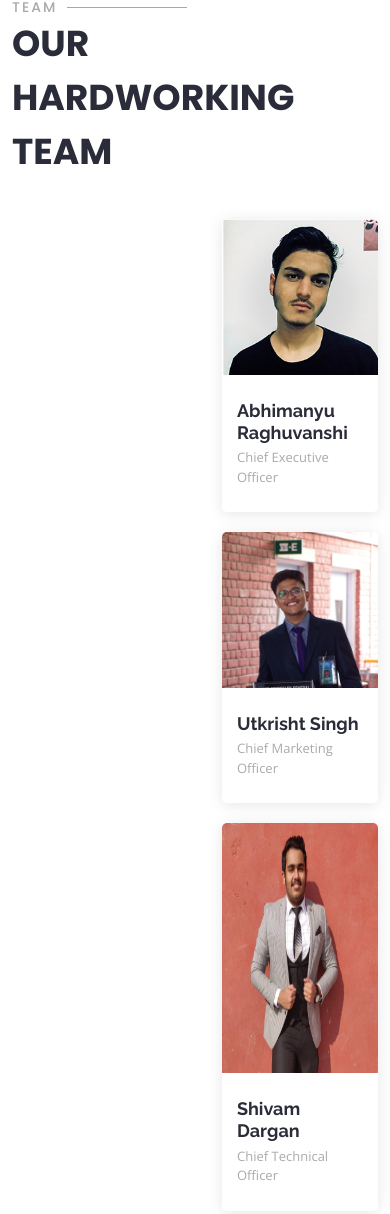
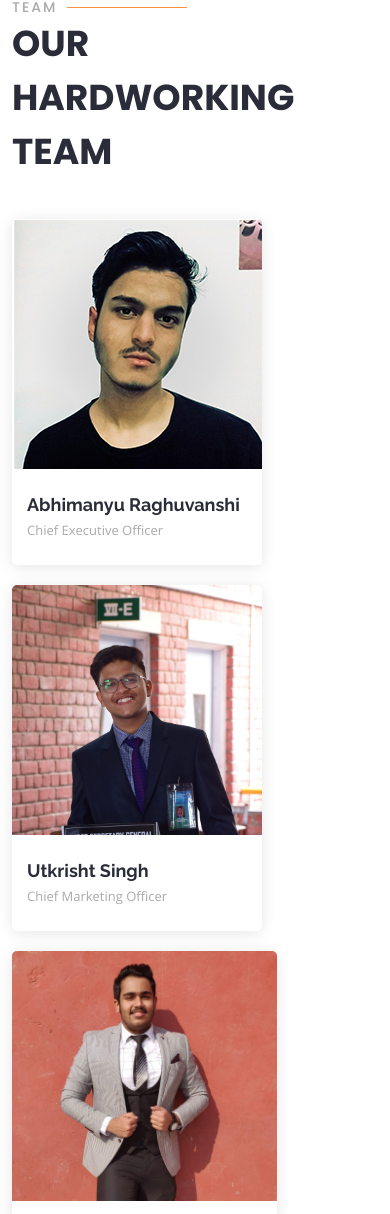
Before and after one commit to tiffingo/tiffingo.github.io, a plain HTML site: page index.html in a window 390 px wide. Shown: the part 5596-6810 px from the top of the page. Drawn offline with nearby package versions, Linux system fonts and the light colour scheme.

Commit message:
Small Responsiveness Changes

```diff
--- a/index.html
+++ b/index.html
@@ -438,7 +438,7 @@ School lunch is one of the most important meals of the day but is proving to be
               <p>Our Hardworking Team</p>
             </div>
 
-            <div class="row" style="padding-left: 210px;">
+            <div class="row" >
 
               <div class="col-lg-3 col-md-6 d-flex align-items-stretch">
                 <div class="member" data-aos="fade-up">
@@ -460,7 +460,7 @@ School lunch is one of the most important meals of the day but is proving to be
               <div class="col-lg-3 col-md-6 d-flex align-items-stretch">
                 <div class="member" data-aos="fade-up" data-aos-delay="200">
                   <div class="member-img">
-                    <img src="assets/img/ut.png" class="img-fluid" alt="">
+                    <img style="height:250px" src="assets/img/ut.png" class="img-fluid" alt="">
                     <div class="social">
                       <a href="https://twitter.com/Utkrish93153091"><i class="bi bi-twitter"></i></a>
                       <a href="https://www.instagram.com/utkrisht_30/"><i class="bi bi-instagram"></i></a>
```
